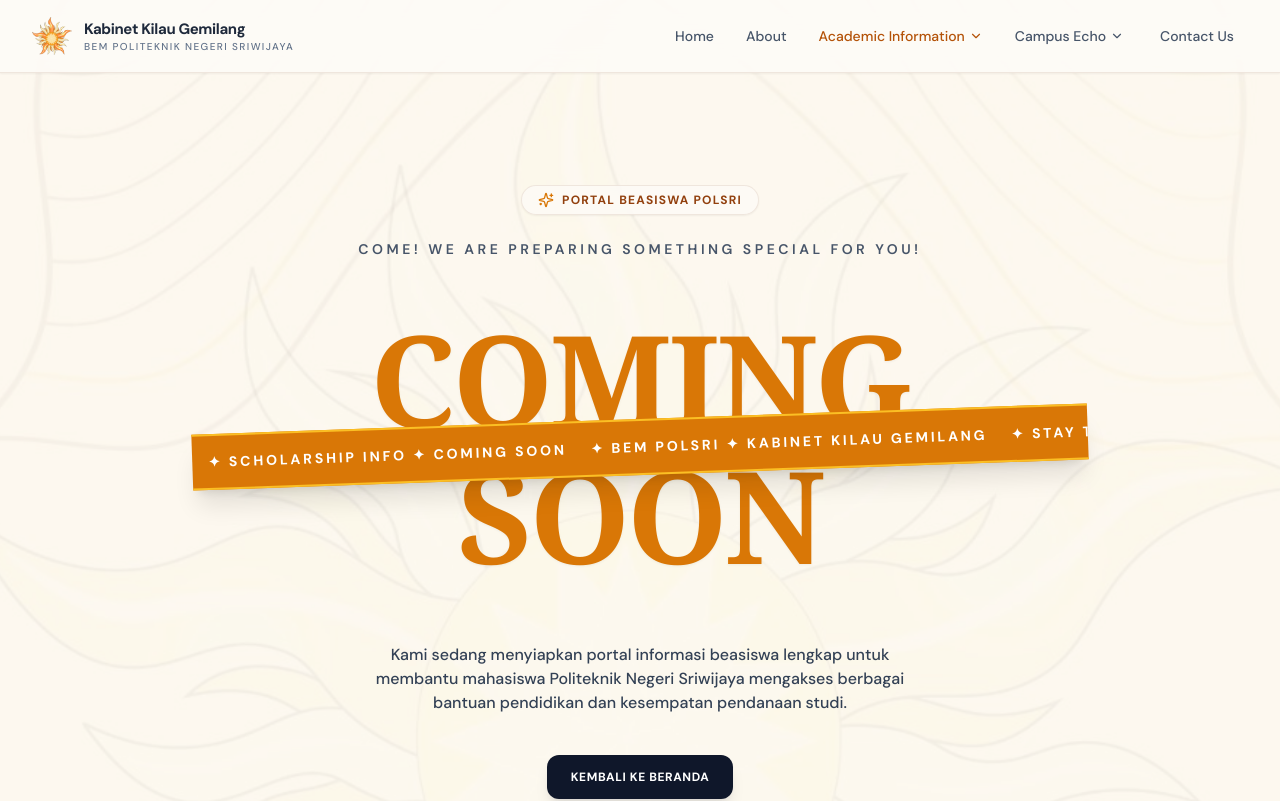
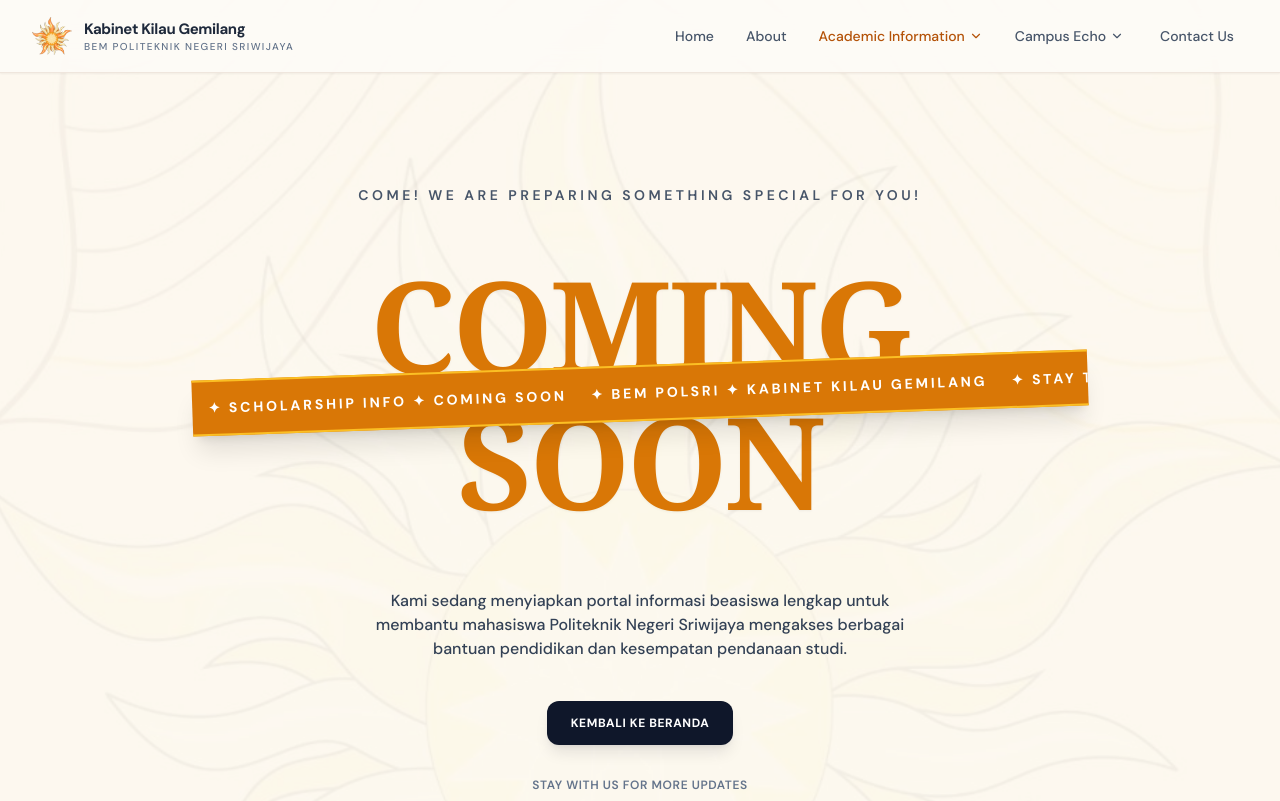
Before and after one commit to Nexeeon/BEM2026, a React (Vite) app: page /scholarship-info in a window 1280 px wide. Shown: the top 801 px of the page. Built offline with nearby package versions, Linux system fonts and the light colour scheme.

Commit message:
benerin beasiswa

```diff
--- a/src/scholarship-info.tsx
+++ b/src/scholarship-info.tsx
@@ -334,12 +334,7 @@ export default function ScholarshipInfo() {
         <section className="relative flex flex-1 flex-col items-center justify-center px-5 py-20 lg:py-28 overflow-hidden text-center">
           <div className="relative z-10 mx-auto w-full max-w-4xl flex flex-col items-center">
             {/* BADGE */}
-            <div className="mb-6 inline-flex items-center gap-2 rounded-full border border-amber-900/10 bg-[#fdfbf7]/80 px-4 py-1.5 shadow-sm backdrop-blur-md">
-              <Sparkles className="h-4 w-4 text-amber-600" />
-              <span className="text-xs font-bold uppercase tracking-widest text-amber-800">
-                PORTAL BEASISWA POLSRI
-              </span>
-            </div>
+
 
             {/* SUBTITLE */}
             <p className="text-xs sm:text-sm font-semibold uppercase tracking-[0.25em] text-slate-600 mb-6">
```
